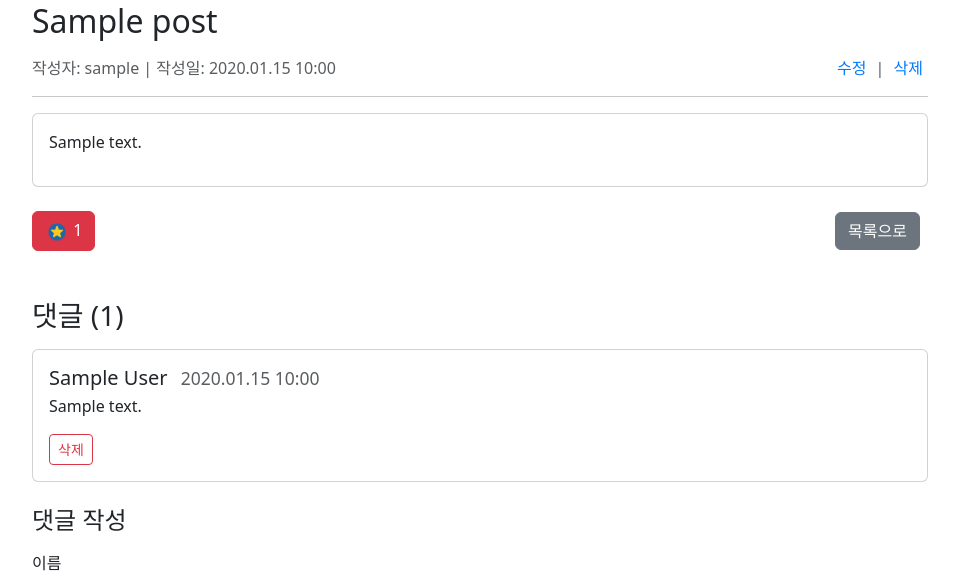
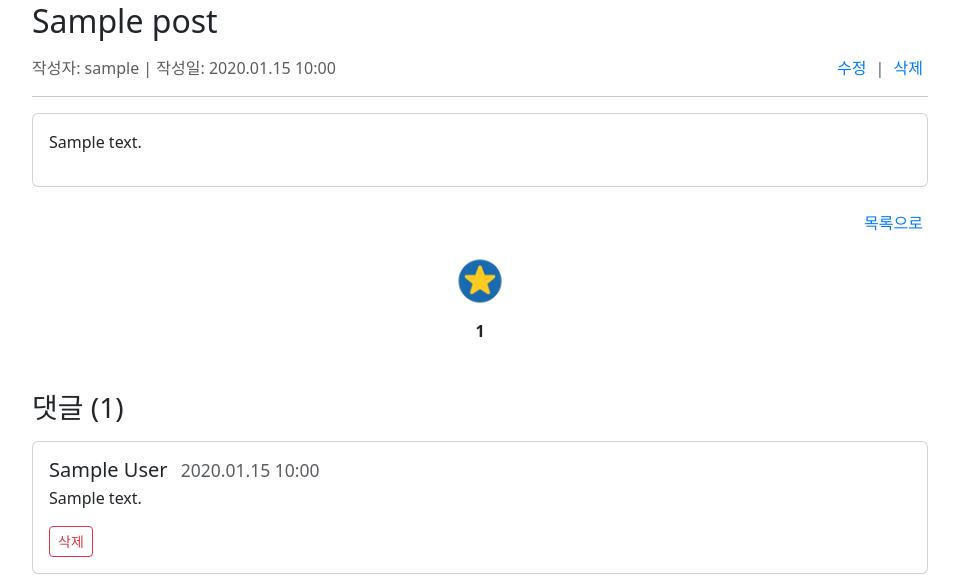
Before and after one commit to WooZhoon/TravelNarae, a Django app: page /board/1/ in a window 1280 px wide. Shown: the part 162-745 px from the top of the page, without its empty margins (160-1119 px from the left). Run offline with Django 5.2, Linux system fonts and the light colour scheme; a user stored in the database is signed in; tables that the repository leaves empty hold one stand-in row (values such as "Sample post").

Commit message:
개추 실시 ㅋㅋ

```diff
--- a/chatbot_web/main/static/main/style.css
+++ b/chatbot_web/main/static/main/style.css
@@ -221,3 +221,19 @@ body {
     font-weight: bold;
     text-decoration: underline;
 }
+
+/* 좋아요 뿅 효과 */
+@keyframes likePop {
+  0% { transform: scale(1); }
+  50% { transform: scale(1.2); }
+  100% { transform: scale(1); }
+}
+
+.like-pop-effect {
+  animation: likePop 0.3s ease-out;
+}
+
+/* 좋아요 수 굵게 표시 */
+.likes-count.liked-bold {
+  font-weight: bold;
+}
--- a/chatbot_web/main/templates/main/board_detail.html
+++ b/chatbot_web/main/templates/main/board_detail.html
@@ -19,20 +19,22 @@
         <p>{{ post.content|linebreaksbr }}</p>
     </div>
 
-    <div class="d-flex justify-content-between align-items-center mb-3">
+    <div class="d-flex justify-content-end mb-3">
+        <a href="{% url 'main:board_list' %}" class="action-link">목록으로</a>
+    </div>
+
+    <div class="d-flex justify-content-center mb-3">
         <div>
             {% if user.is_authenticated %}
-            <button id="like-button" class="btn {% if user in post.likes.all %}btn-danger{% else %}btn-outline-danger{% endif %}">
-                <img src="{% static 'main/images/like_icon.png' %}" alt="Like" style="width: 24px; height: 24px;"> <span id="likes-count">{{ post.likes.count }}</span>
-            </button>
+            <div class="d-flex flex-column align-items-center">
+                <img id="like-image" src="{% static 'main/images/like_icon.png' %}" alt="Like" style="width: 60px; height: 60px; cursor: pointer;">
+                <span id="likes-count" class="likes-count mt-2">{{ post.likes.count }}</span>
+            </div>
             {% else %}
             <button class="btn btn-outline-danger" disabled>
                 <img src="{% static 'main/images/like_icon.png' %}" alt="Like" style="width: 24px; height: 24px;"> <span id="likes-count">{{ post.likes.count }}</span>
             </button>
             {% endif %}
-        </div>
-        <div>
-            <a href="{% url 'main:board_list' %}" class="btn btn-secondary me-2">목록으로</a>
         </div>
     </div>
 
@@ -75,11 +77,22 @@
 {% if user.is_authenticated %}
 <script>
     document.addEventListener('DOMContentLoaded', function() {
-        const likeButton = document.getElementById('like-button');
+        const likeImage = document.getElementById('like-image');
         const likesCountSpan = document.getElementById('likes-count');
 
-        if (likeButton) {
-            likeButton.addEventListener('click', function() {
+        // 페이지 로드 시 좋아요 상태에 따라 굵게 표시
+        {% if user.is_authenticated and user in post.likes.all %}
+            likesCountSpan.classList.add('liked-bold');
+        {% endif %}
+
+        if (likeImage) {
+            likeImage.addEventListener('click', function() {
+                // 뿅 효과 추가
+                likeImage.classList.add('like-pop-effect');
+                likeImage.addEventListener('animationend', () => {
+                    likeImage.classList.remove('like-pop-effect');
+                }, { once: true });
+
                 fetch('{% url "main:like_post" post.pk %}', {
                     method: 'POST',
                     headers: {
@@ -92,12 +105,11 @@
                 .then(data => {
                     if (data.liked !== undefined) {
                         likesCountSpan.textContent = data.likes_count;
+                        // 좋아요 상태에 따라 굵게 표시 토글
                         if (data.liked) {
-                            likeButton.classList.remove('btn-outline-danger');
-                            likeButton.classList.add('btn-danger');
+                            likesCountSpan.classList.add('liked-bold');
                         } else {
-                            likeButton.classList.remove('btn-danger');
-                            likeButton.classList.add('btn-outline-danger');
+                            likesCountSpan.classList.remove('liked-bold');
                         }
                     } else if (data.error) {
                         alert(data.error);
```
